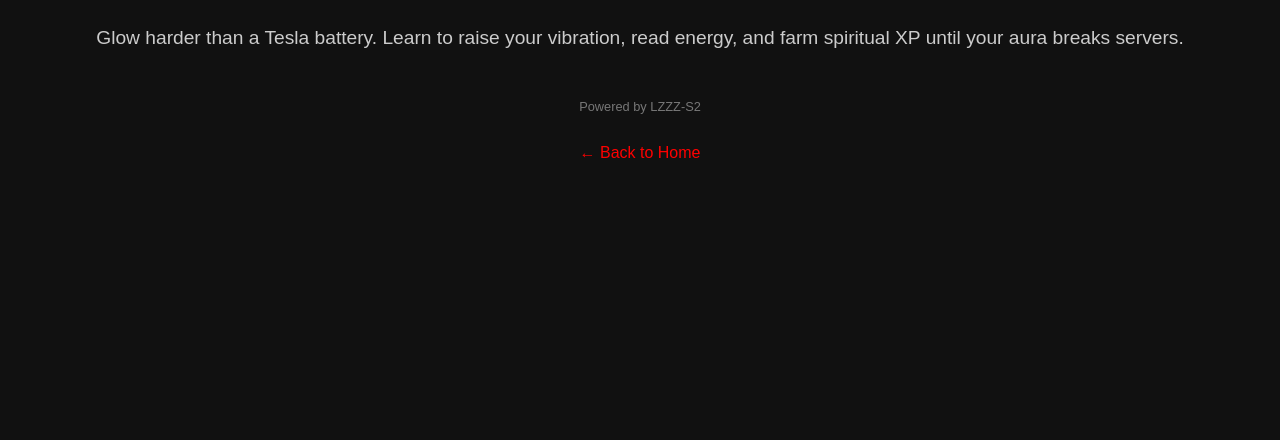
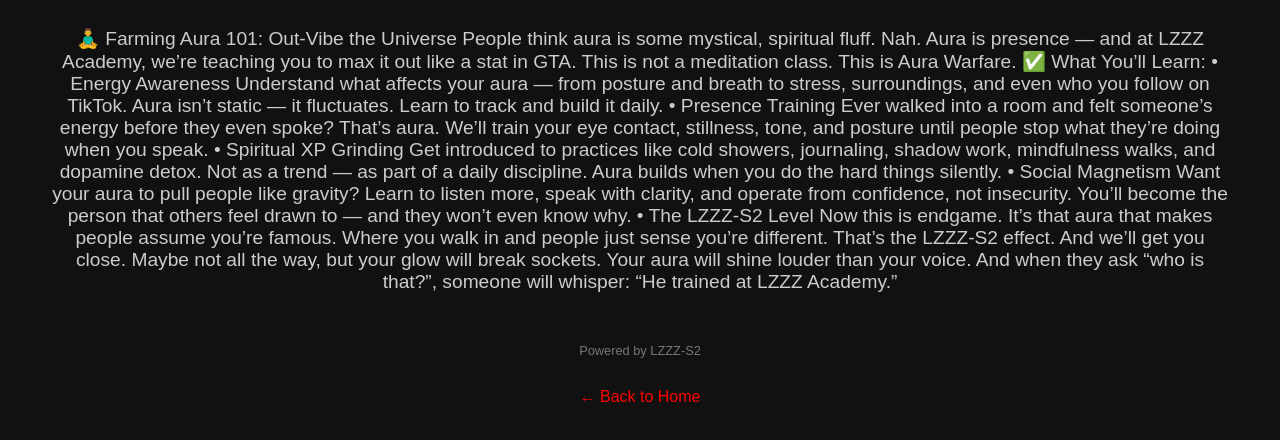
Before and after one commit to LZZZ-S2/Lzzz-academy3.0, a plain HTML site: page aura.html in a window 1280 px wide. Shown: the part 132-572 px from the top of the page. Drawn offline with Linux system fonts and the light colour scheme.

Commit message:
Update aura.html

```diff
--- a/aura.html
+++ b/aura.html
@@ -10,6 +10,27 @@ a { display: inline-block; margin-top: 30px; color: #ff0000; text-decoration: no
 footer { margin-top: 50px; font-size: 0.8rem; color: #777; }
 </style></head><body>
 <h1>Farming Aura 101</h1>
-<p>Glow harder than a Tesla battery. Learn to raise your vibration, read energy, and farm spiritual XP until your aura breaks servers.</p>
+<p>🧘‍♂️ Farming Aura 101: Out-Vibe the Universe
+
+People think aura is some mystical, spiritual fluff. Nah. Aura is presence — and at LZZZ Academy, we’re teaching you to max it out like a stat in GTA.
+
+This is not a meditation class. This is Aura Warfare.
+
+✅ What You’ll Learn:
+	•	Energy Awareness
+Understand what affects your aura — from posture and breath to stress, surroundings, and even who you follow on TikTok. Aura isn’t static — it fluctuates. Learn to track and build it daily.
+	•	Presence Training
+Ever walked into a room and felt someone’s energy before they even spoke? That’s aura. We’ll train your eye contact, stillness, tone, and posture until people stop what they’re doing when you speak.
+	•	Spiritual XP Grinding
+Get introduced to practices like cold showers, journaling, shadow work, mindfulness walks, and dopamine detox. Not as a trend — as part of a daily discipline. Aura builds when you do the hard things silently.
+	•	Social Magnetism
+Want your aura to pull people like gravity? Learn to listen more, speak with clarity, and operate from confidence, not insecurity. You’ll become the person that others feel drawn to — and they won’t even know why.
+	•	The LZZZ-S2 Level
+Now this is endgame. It’s that aura that makes people assume you’re famous. Where you walk in and people just sense you’re different. That’s the LZZZ-S2 effect. And we’ll get you close. Maybe not all the way, but your glow will break sockets.
+
+Your aura will shine louder than your voice.
+And when they ask “who is that?”, someone will whisper:
+“He trained at LZZZ Academy.”
+</p>
 <footer>Powered by LZZZ-S2</footer><a href="index.html">← Back to Home</a>
 </body></html>
```
